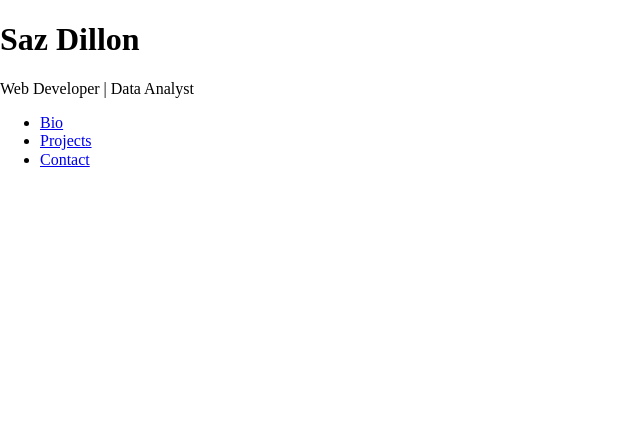
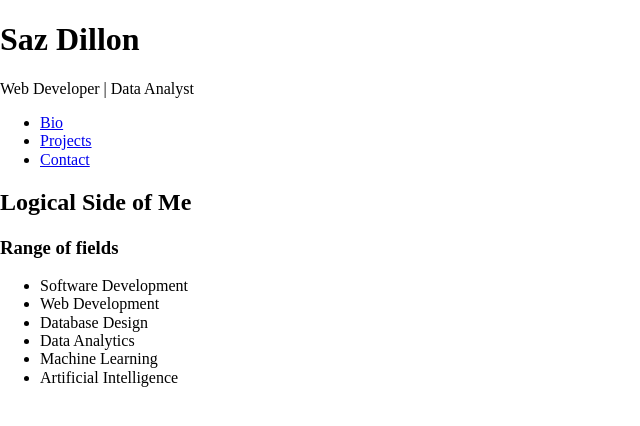
Before and after one commit to SazWebDesigns/WE, a plain HTML site: page index.html in a window 1280 px wide. Shown: the whole page, without its empty margins (0-640 px from the left). Drawn offline with Linux system fonts and the light colour scheme; files that its build step writes are made by us from their sources.

Commit message:
First UL list in Logical section including heading

```diff
--- a/index.html
+++ b/index.html
@@ -22,6 +22,16 @@
     </nav>
     <div class="container">
         <div id="logical">
+            <h2>Logical Side of Me</h2>
+            <h3 class="list-heading">Range of fields</h3>
+            <ul>
+                <li>Software Development</li>
+                <li>Web Development</li>
+                <li>Database Design</li>
+                <li>Data Analytics</li>
+                <li>Machine Learning</li>
+                <li>Artificial Intelligence</li>
+            </ul>
         </div>
         <div id="creative">
         </div>
```
